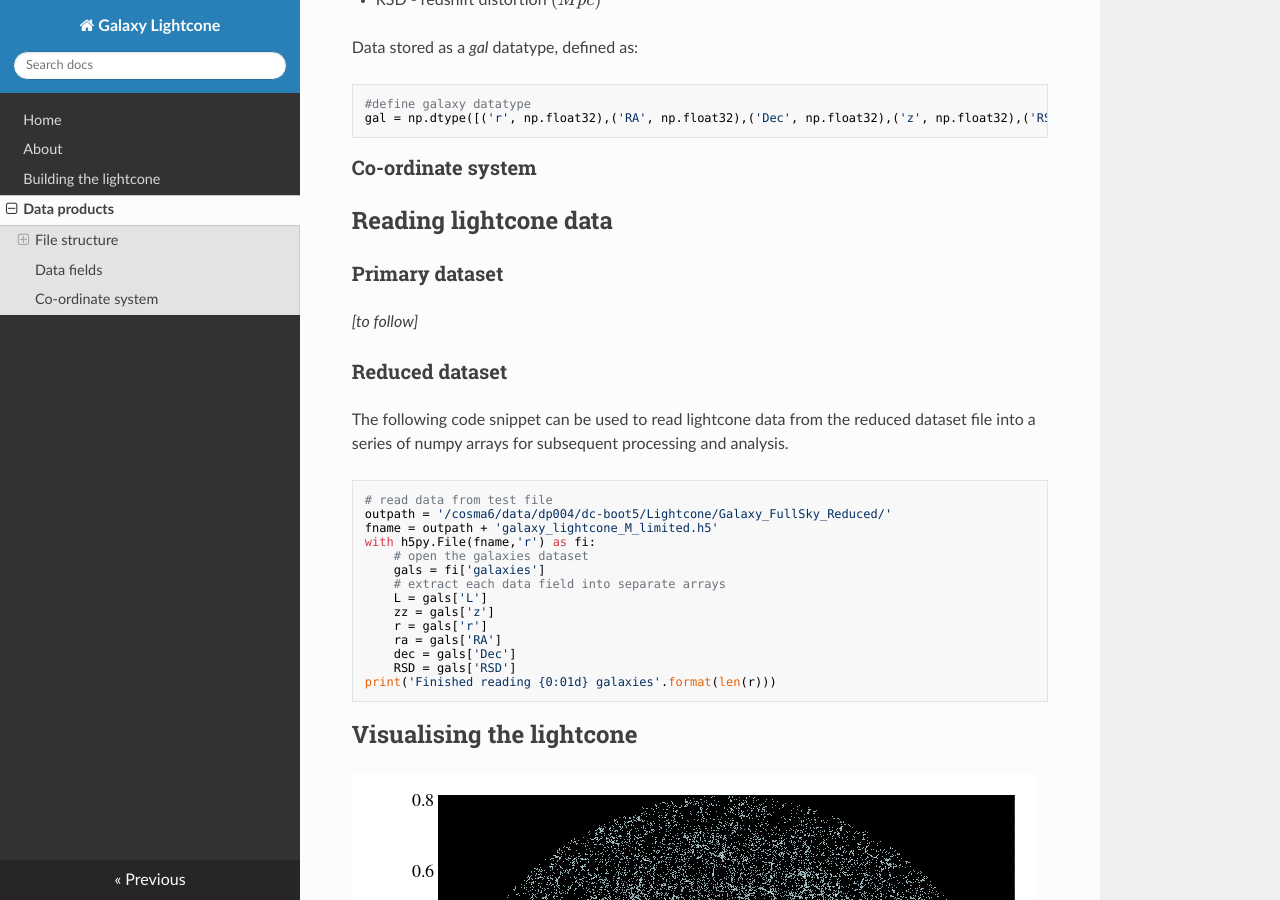
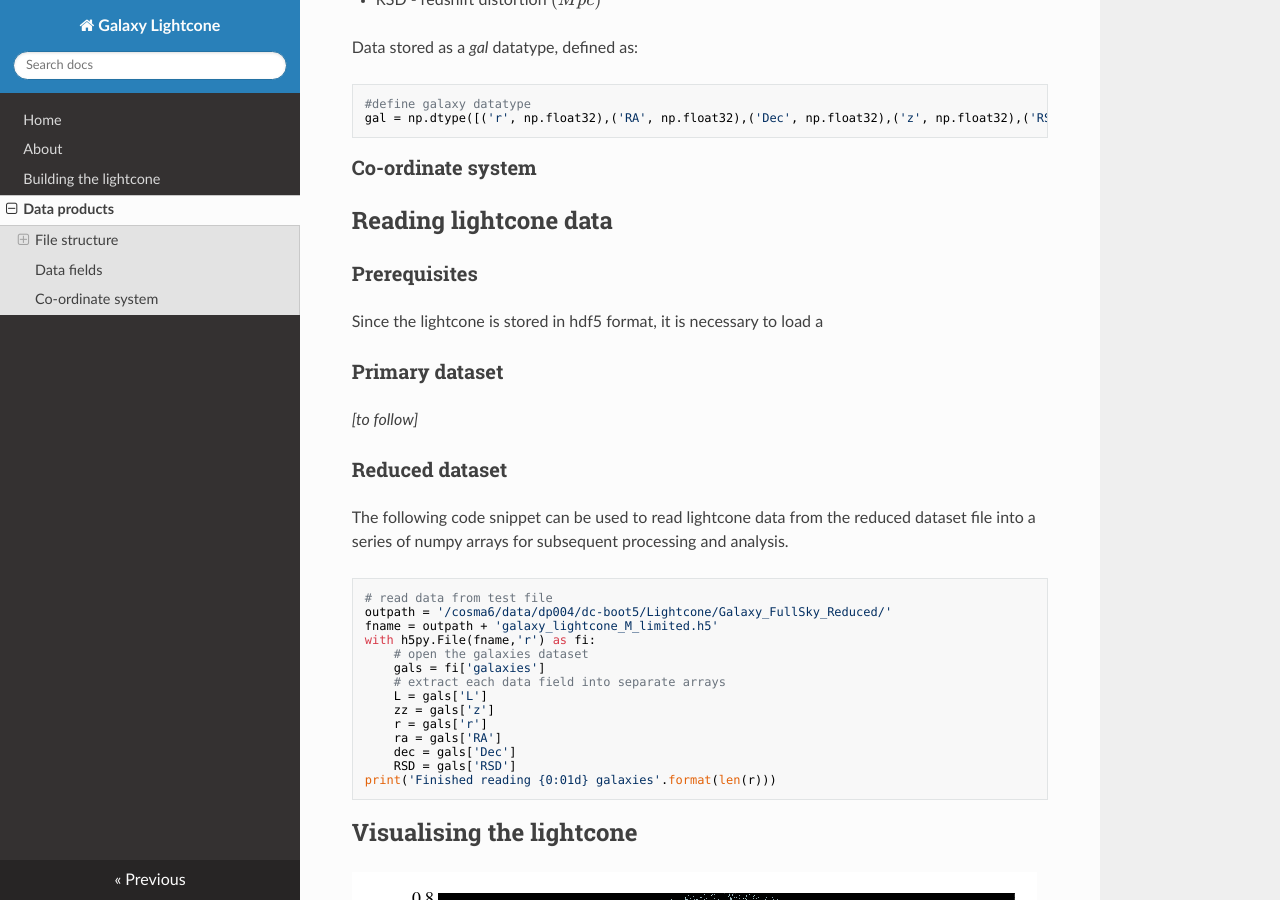
Before and after one commit to rajbooth/Lightcone, an MkDocs documentation site: the page built from docs/data_products.md, in a window 1280 px wide and 900 px high, scrolled down 1195 px. Built offline with MkDocs 1.6.1, drawn with Linux system fonts in a browser that asks for light colours; nearby versions of some CDN libraries; formulas are drawn with MathJax 3.

Commit message:
docs/data_products.md updated from https://stackedit.io/

```diff
--- a/docs/data_products.md
+++ b/docs/data_products.md
@@ -39,6 +39,8 @@ gal = np.dtype([('r', np.float32),('RA', np.float32),('Dec', np.float32),('z', n
 ### Co-ordinate system
 
 ## Reading lightcone data
+### Prerequisites
+Since the lightcone is stored in hdf5 format, it is necessary to load a
 ### Primary dataset
 *[to follow]*
 ### Reduced dataset
```
Also changed, not shown: other parts of docs/data_products.md (+1 -1 lines).
